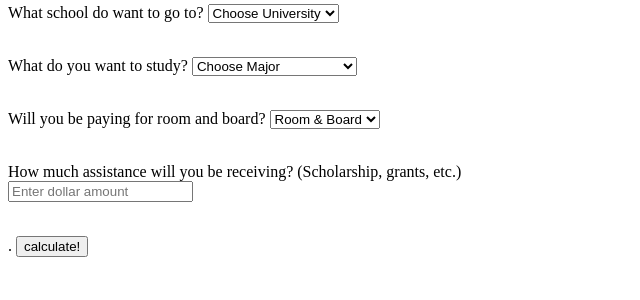
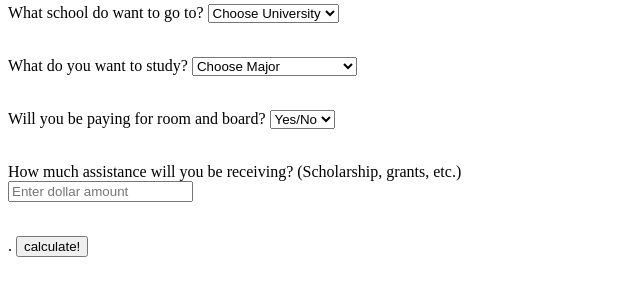
Before and after one commit to dontfoldhomie/django-saas-sample, a Django app: template src/templates/calculator/form.html in a window 1280 px wide. Shown: the part 223-523 px from the top of the page, without its empty margins (0-640 px from the left). Run offline with Django 5.2, Linux system fonts and the light colour scheme; the template is opened without the code that fills it, so the values that code supplies are empty.

Commit message:
content fixes

```diff
--- a/src/templates/calculator/form.html
+++ b/src/templates/calculator/form.html
@@ -40,7 +40,7 @@
         <option>Computer Science</option>
         <option>Business Administration</option>
         <option>Psychology</option>
-        <option>Biology/option>
+        <option>Biology</option>
         </select>
     </form>
     <br>
@@ -48,7 +48,7 @@
         <label for="countries" class="block mb-2 text-sm font-medium text-gray-900 dark:text-white">Will you be paying for room and board?</label>
         <select id="countries" class="bg-gray-50 border border-gray-300 text-gray-900 text-sm rounded-lg focus:ring-blue-500 focus:border-blue-500 block w-full p-2.5 dark:bg-gray-700 dark:border-gray-600 dark:placeholder-gray-400 dark:text-white dark:focus:ring-blue-500 dark:focus:border-blue-500">
         <option selected="selected" disabled>
-            Room & Board
+            Yes/No
         </option>
         <option>Yes</option>
         <option>No</option>
```
